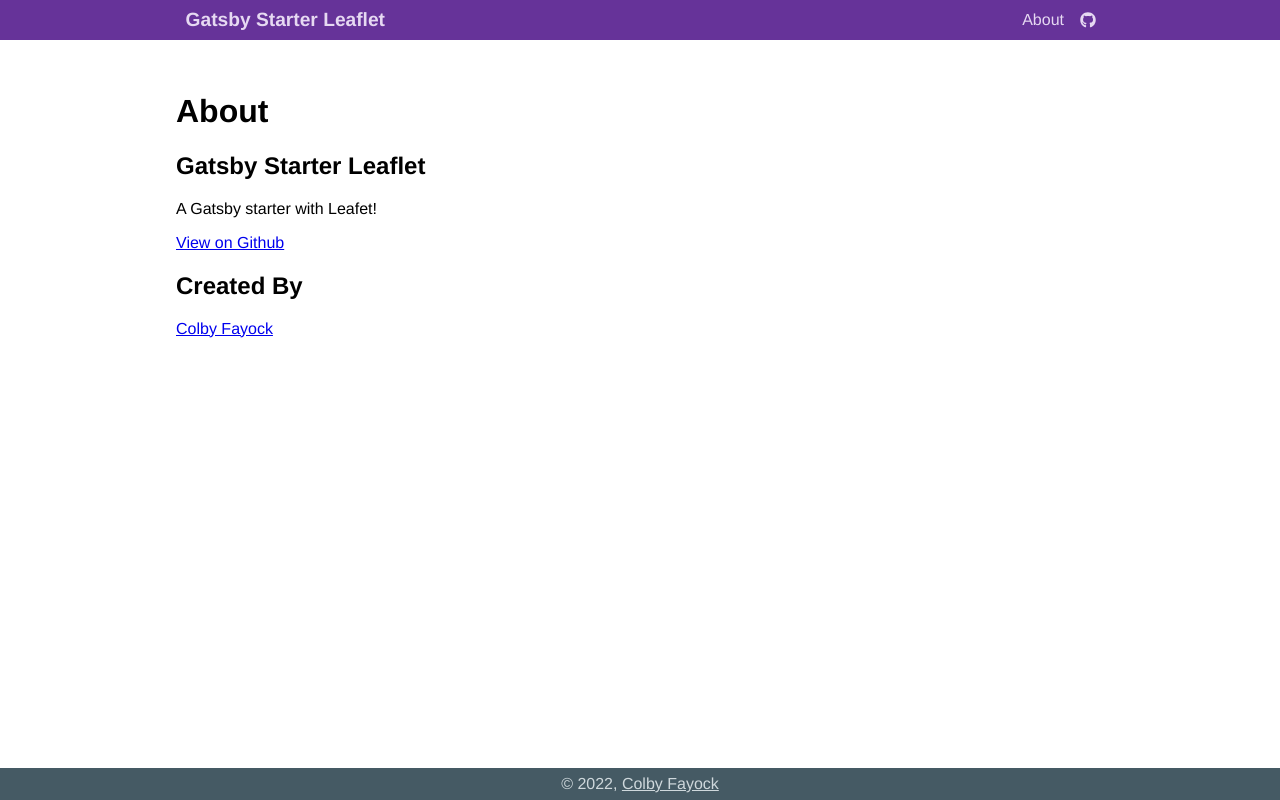
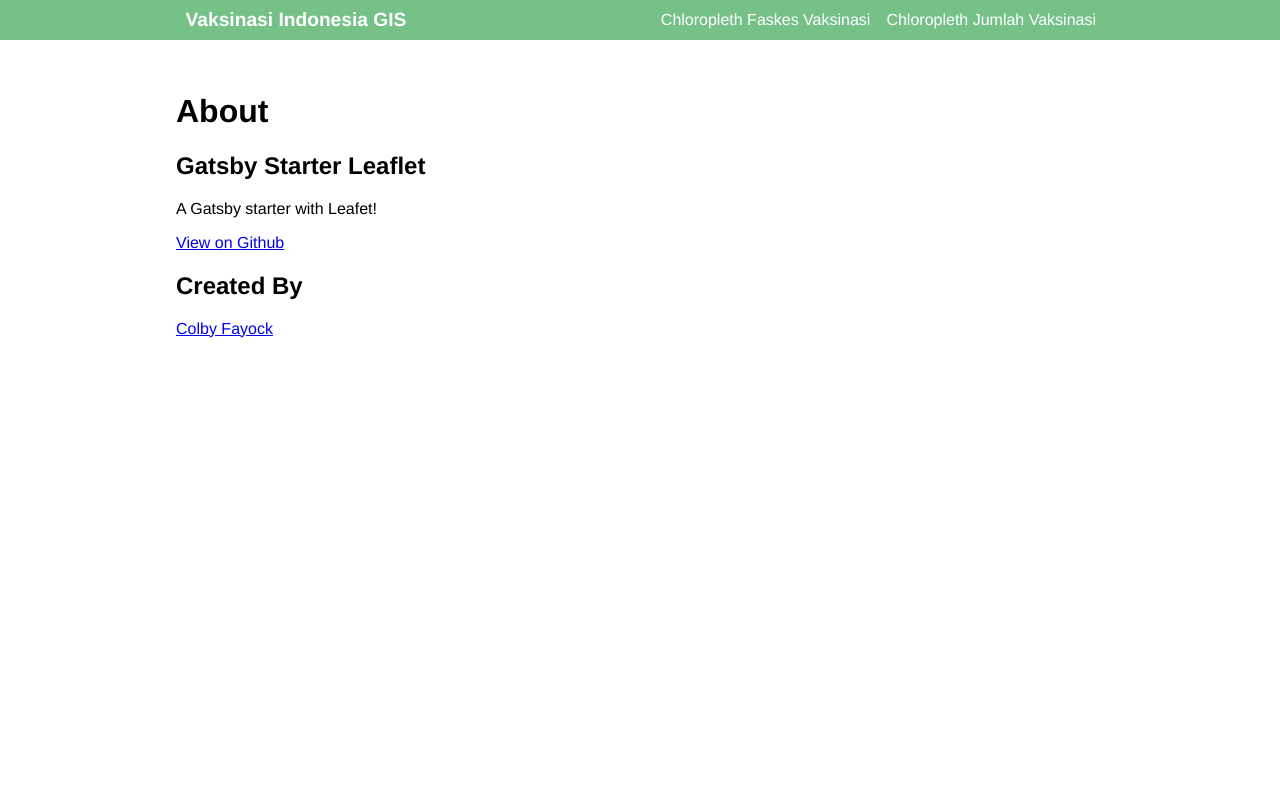
Before and after one commit to izzatbey/CovidMapTracker-GIS, a Gatsby site: page /about in a window 1280 px wide. Built offline with nearby package versions, Linux system fonts and the light colour scheme; Gatsby itself is replaced by a stand-in of ours.

Commit message:
Modify header and footer

```diff
--- a/src/assets/stylesheets/components/_header.scss
+++ b/src/assets/stylesheets/components/_header.scss
@@ -2,7 +2,7 @@
 
   width: 100%;
   color: $white;
-  background-color: $gatsby-purple;
+  background-color: #76C188;
 
   .container {
     display: flex;
@@ -26,7 +26,7 @@
   }
 
   a {
-    color: lighten($gatsby-purple, 50);
+    color: lighten(#76C188, 50);
     text-decoration: none;
     padding: 0 .5em;
   }
--- a/src/components/Footer.js
+++ b/src/components/Footer.js
@@ -8,14 +8,15 @@
   const { authorName, authorUrl } = useSiteMetadata();
 
   return (
-    <footer>
-      <Container>
-        <p>
-          &copy; {new Date().getFullYear()},{" "}
-          <a href={authorUrl}>{authorName}</a>
-        </p>
-      </Container>
-    </footer>
+    <div></div>
+    // <footer>
+    //   <Container>
+    //     <p>
+    //       &copy; {new Date().getFullYear()},{" "}
+    //       <a href={authorUrl}>{authorName}</a>
+    //     </p>
+    //   </Container>
+    // </footer>
   );
 };
 
--- a/src/components/Header.js
+++ b/src/components/Header.js
@@ -13,17 +13,18 @@
     <header>
       <Container type="content">
         <p>
-          <Link to="/">{companyName}</Link>
+          <Link to="/">Vaksinasi Indonesia GIS</Link>
         </p>
         <ul>
           <li>
-            <Link to="/about/">About</Link>
+            <Link to="/chloropleth-hospital/">
+              Chloropleth Faskes Vaksinasi
+            </Link>
           </li>
           <li>
-            <a href={companyUrl}>
-              <span className="visually-hidden">Github</span>
-              <FaGithub />
-            </a>
+            <Link to="/chloropleth-vaccinated/">
+              Chloropleth Jumlah Vaksinasi
+            </Link>
           </li>
         </ul>
       </Container>
```
